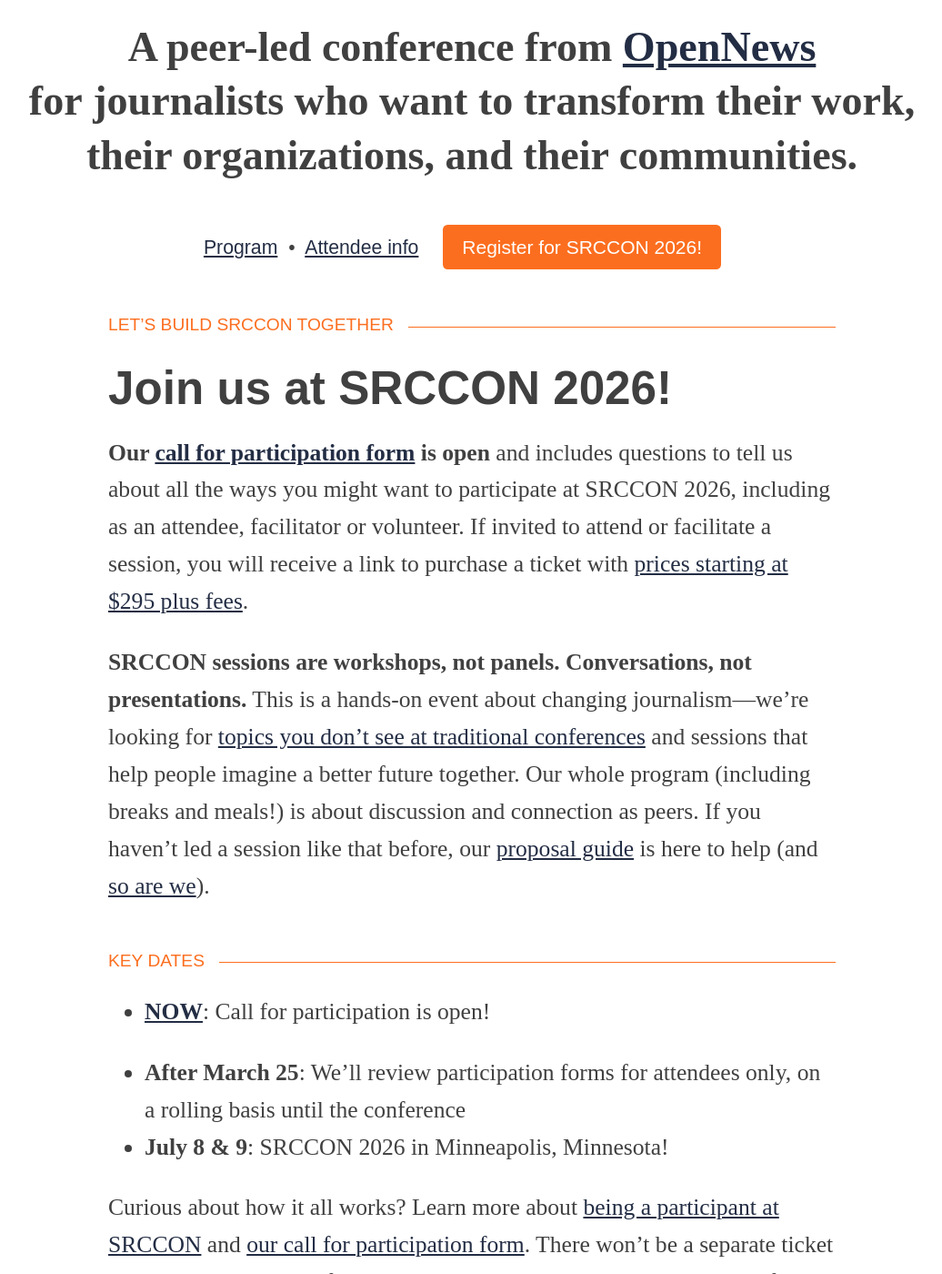
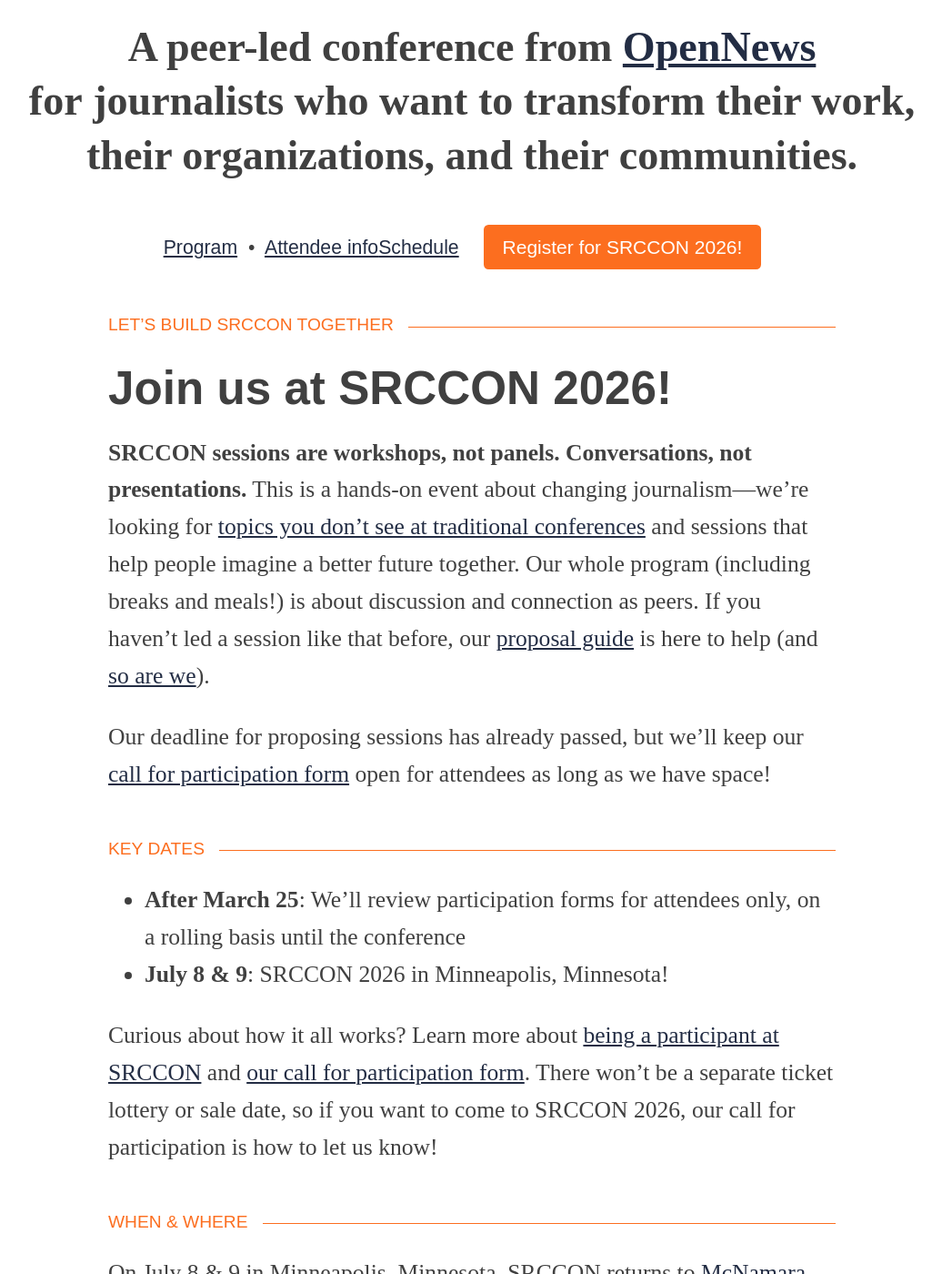
Before and after one commit to OpenNews/srccon-2026, a Jekyll site: the page built from homepage.md, in a window 1280 px wide and 1400 px high, scrolled down 548 px. Shown: the whole window at 91% size, without its empty margins (121-1157 px from the left). Built offline with Jekyll 4.4.1, drawn with Linux system fonts in a browser that asks for light colours; some web fonts are replaced; some of the changed lines change nothing that is shown.

Commit message:
program session updates

```diff
--- a/_config.yml
+++ b/_config.yml
@@ -73,9 +73,9 @@
 
       # ⚠️ IMPORTANT "GATES" in page logic
       # schedule_live: set this value to true when the program should be exposed on the site
-      schedule_live: false
+      schedule_live: true
       # session_deadline_passed: set this value to true to swap out various "by deadline" links
-      session_deadline_passed: false
+      session_deadline_passed: true
       # session_deadline: proposals and stipend applications
       session_deadline: March 11 at 11:59 p.m. CT
       # session_confirm: date attendees will be notified
```
